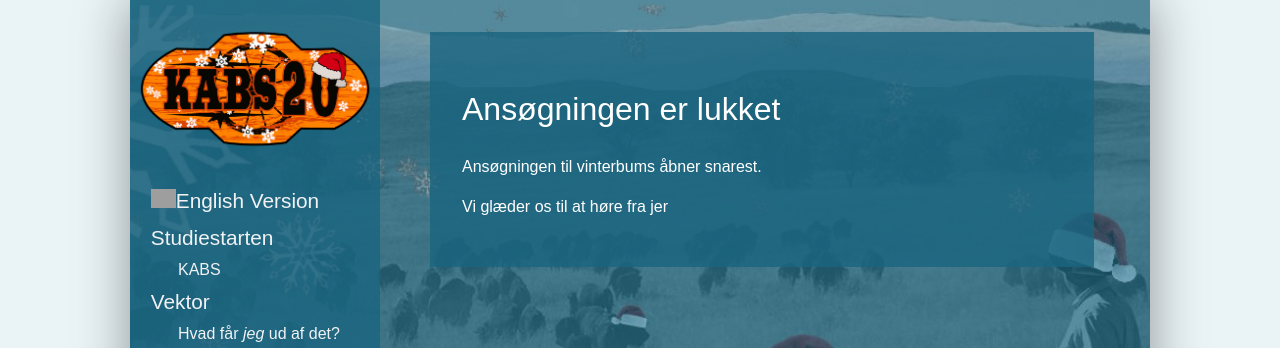
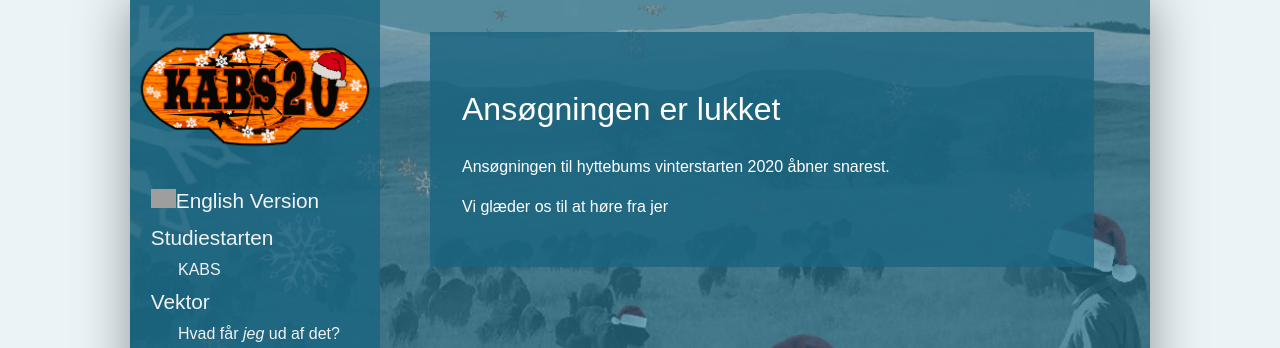
Before and after one commit to KABSDTU/kabsdtu.github.io, a Jekyll site: the page built from ansog-som-hyttebums.md, in a window 1280 px wide and 900 px high. Shown: the top 348 px of the window. Built offline with Jekyll 4.4.1, drawn with Linux system fonts in a browser that asks for light colours; some web fonts are replaced; grey boxes are pictures that could not be loaded.

```diff
--- a/ansog-som-hyttebums.md
+++ b/ansog-som-hyttebums.md
@@ -3,5 +3,5 @@
 title: Ansøg som Hyttebums
 ---
 <h1> Ansøgningen er lukket</h1>
-<p>Ansøgningen til vinterbums åbner snarest. </p>
+<p>Ansøgningen til hyttebums vinterstarten 2020 åbner snarest. </p>
 <p>Vi glæder os til at høre fra jer </p>
```
